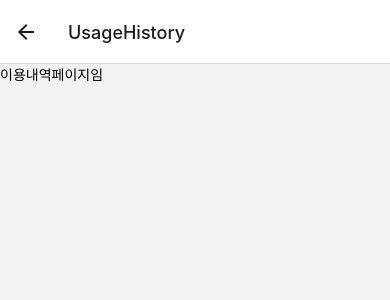
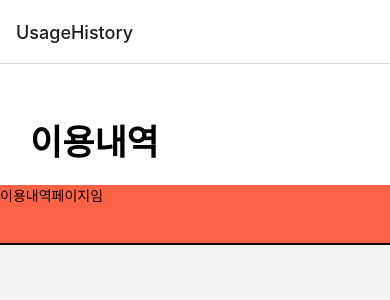
Before and after one commit to YUGyuSang/react-native-moo, a React Native app: screen /UsageHistory in a window 390 px wide. Shown: the top 300 px of the page. Built offline with nearby package versions, Linux system fonts and the light colour scheme.

Commit message:
for merge

```diff
--- a/App.js
+++ b/App.js
@@ -26,13 +26,11 @@ export default function App() {
     setDefaultId(defaultId - 1);
   };
 
-  // 화면전환 참고자료
-  // https://velog.io/@su96in43/%EB%A6%AC%EC%95%A1%ED%8A%B8-%EB%84%A4%EC%9D%B4%ED%8B%B0%EB%B8%8Creact-native-%ED%99%94%EB%A9%B4-%EC%9D%B4%EB%8F%99
   const Stack = createStackNavigator();
 
   return (
     <NavigationContainer>
-      <Stack.Navigator initialRouteName="Contents">
+      <Stack.Navigator initialRouteName="UsageHistory">
         <Stack.Screen name="Contents" component={Contents} />
         <Stack.Screen name="UsageHistory" component={UsageHistory} />
       </Stack.Navigator>
--- a/components/FeaturePage.js
+++ b/components/FeaturePage.js
@@ -1,15 +1,15 @@
-import { View, Text, StyleSheet } from "react-native-web";
+import { View, Text, StyleSheet } from "react-native";
 
 export const FeatureHeader = param => {
   return (
     <View style={{ marginBottom: 20 }}>
-      <Text style={styles.FeatureHeader}>{param.param}</Text>
+      <Text style={styles.featureHeader}>{param.param}</Text>
     </View>
   );
 };
 
 const styles = StyleSheet.create({
-  FeatureHeader: {
+  featureHeader: {
     paddingLeft: 30,
     paddingTop: 50,
     fontSize: 35,
--- a/screens/UsageHistory.js
+++ b/screens/UsageHistory.js
@@ -1,9 +1,24 @@
-import { Text, View } from "react-native";
+import React from "react";
+import { Text, View, StyleSheet } from "react-native";
+import { FeatureHeader } from "../components/FeaturePage";
 
 export const UsageHistory = () => {
   return (
-    <View>
-      <Text>{"이용내역페이지임"}</Text>
+    <View style={{ backgroundColor: "white" }}>
+      <FeatureHeader param="이용내역" />
+      <View style={styles.contents}>
+        <Text>이용내역페이지임</Text>
+      </View>
     </View>
   );
 };
+
+const styles = StyleSheet.create({
+  contents: {
+    backgroundColor: "tomato",
+    height: 60,
+    width: "100%",
+    borderBottomColor: "black",
+    borderBottomWidth: 2,
+  },
+});
```
